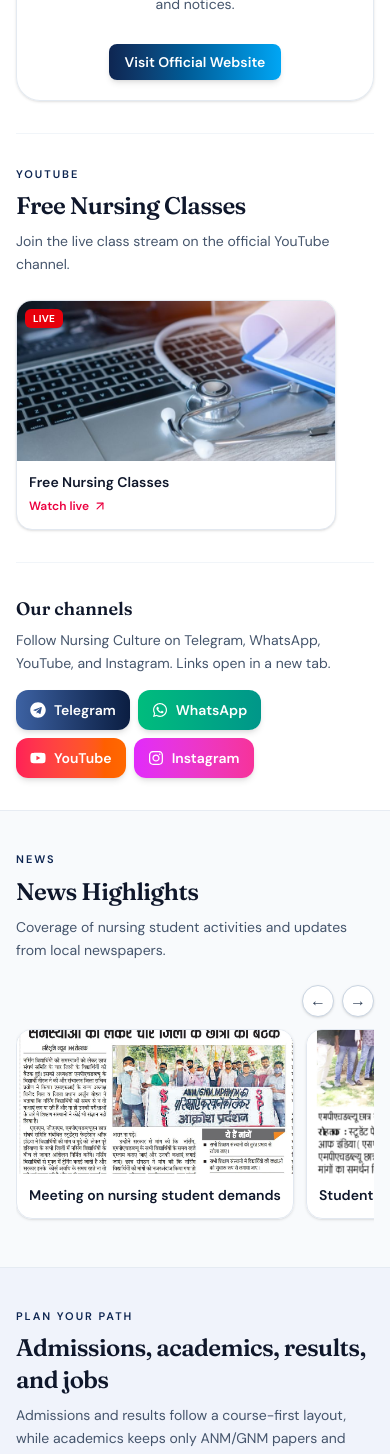
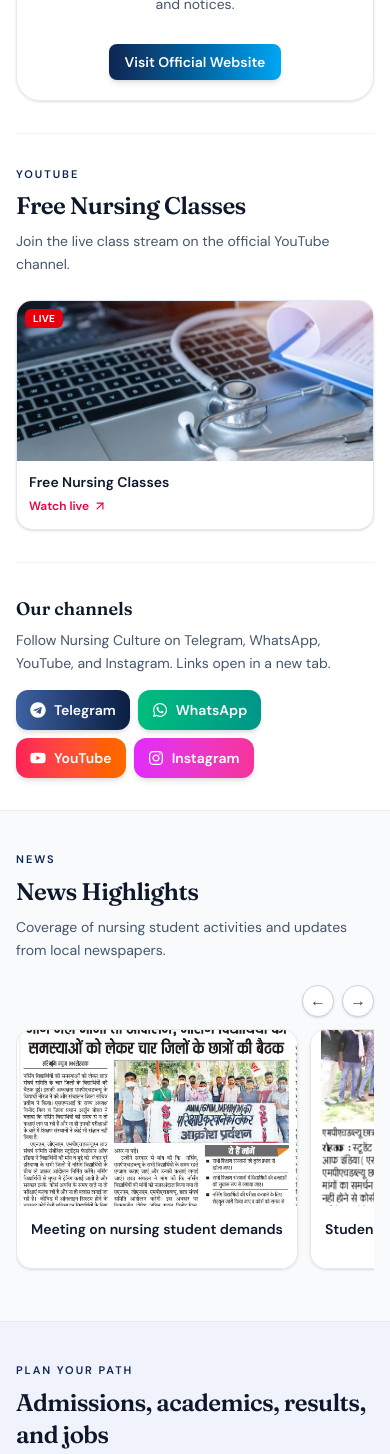
Before and after one commit to mnishjangra/nursing, a React (Vite) app: page / in a window 390 px wide. Shown: the part 1986-3440 px from the top of the page. Built offline with nearby package versions, Linux system fonts and the light colour scheme.

Commit message:
corrected text

```diff
--- a/src/pages/Home.jsx
+++ b/src/pages/Home.jsx
@@ -265,7 +265,7 @@ export default function Home() {
                   whileInView={{ opacity: 1, y: 0 }}
                   viewport={{ once: true, margin: '-8%' }}
                   transition={{ duration: 0.32 }}
-                  className="mt-4 max-w-[320px] sm:max-w-2xl lg:max-w-4xl"
+                  className="mt-4 w-full max-w-full sm:max-w-2xl lg:max-w-4xl"
                 >
                   <ExternalLink
                     href={v.url}
@@ -358,7 +358,7 @@ export default function Home() {
             </div>
             <div
               ref={newsSliderRef}
-              className="flex gap-3 overflow-x-auto pb-2 snap-x snap-mandatory sm:grid sm:grid-cols-2 sm:gap-4 sm:overflow-visible sm:pb-0 sm:snap-none lg:grid-cols-3"
+              className="flex gap-3 overflow-x-auto pb-3 snap-x snap-mandatory sm:grid sm:grid-cols-2 sm:gap-4 sm:overflow-visible sm:pb-0 sm:snap-none lg:grid-cols-3"
             >
             {newsHighlights.map((item, index) => (
               <motion.article
@@ -367,9 +367,9 @@ export default function Home() {
                 whileInView={{ opacity: 1, y: 0 }}
                 viewport={{ once: true, margin: '-10%' }}
                 transition={{ duration: 0.3, delay: index * 0.04 }}
-                className="premium-card premium-glow-hover min-w-[74%] shrink-0 snap-start overflow-hidden rounded-2xl border border-slate-200 bg-white/95 shadow-sm sm:min-w-0 sm:shrink"
+                className="premium-card premium-glow-hover min-h-[240px] min-w-[74%] shrink-0 snap-start overflow-hidden rounded-2xl border border-slate-200 bg-white/95 shadow-sm sm:min-h-0 sm:min-w-0 sm:shrink"
               >
-                <div className="h-36 w-full overflow-hidden bg-slate-100 sm:h-auto sm:aspect-4/3 dark:bg-zinc-800">
+                <div className="h-44 w-full overflow-hidden bg-slate-100 sm:h-auto sm:aspect-4/3 dark:bg-zinc-800">
                   <img
                     src={item.image}
                     alt={item.title}
@@ -377,7 +377,7 @@ export default function Home() {
                     loading="lazy"
                   />
                 </div>
-                <div className="p-3">
+                <div className="p-3.5">
                   <p className="text-sm font-semibold leading-snug text-slate-900 dark:text-zinc-100">
                     {item.title}
                   </p>
```
